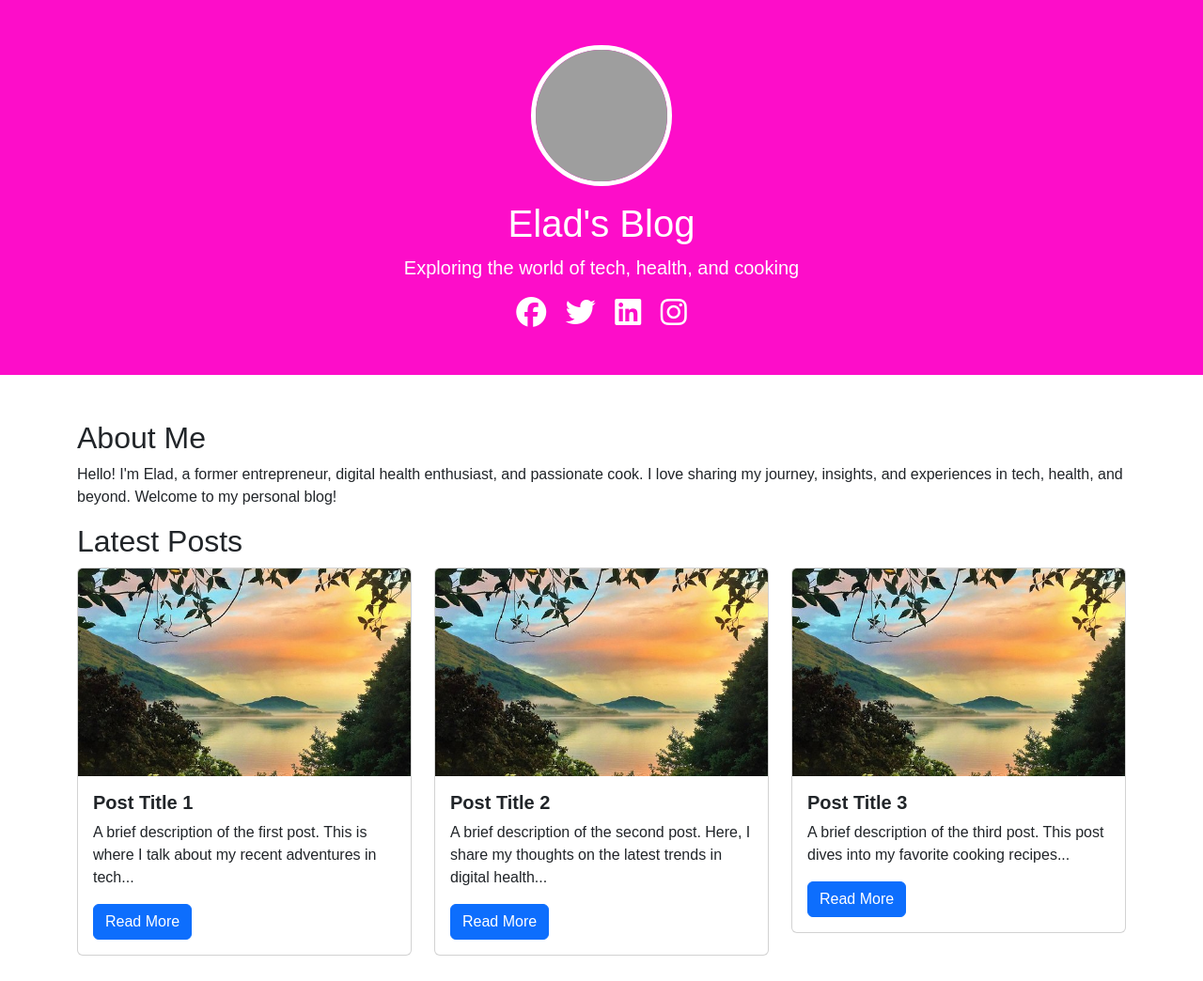
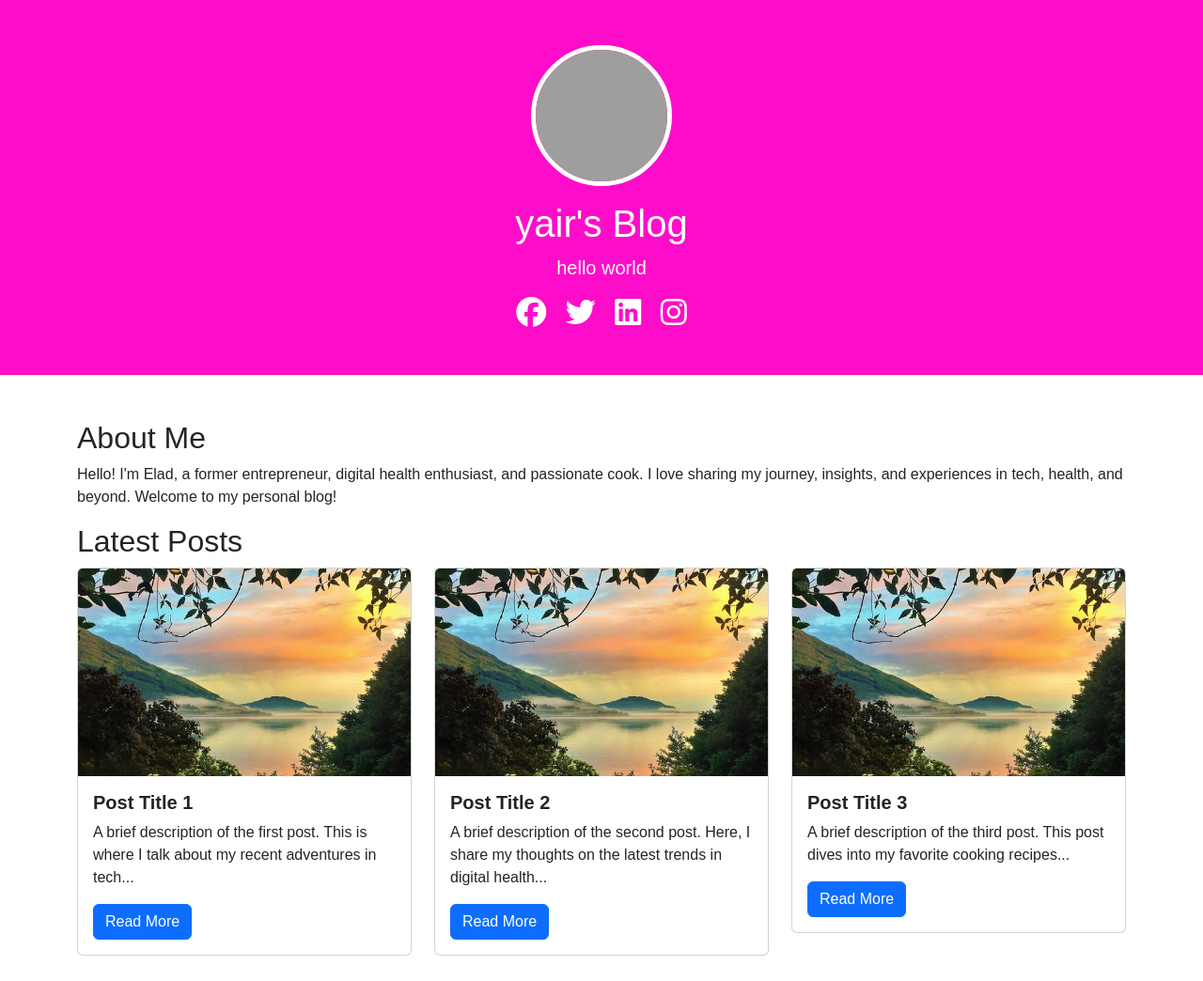
Before and after one commit to yairlevenberg/Blog-leason, a website: page public/index.html in a window 1280 px wide. Shown: the top 1044 px of the page at 94% size. Drawn offline with nearby package versions, Linux system fonts and the light colour scheme; grey boxes are pictures that could not be loaded; a script that the page names is missing.

Commit message:
update the header

```diff
--- a/public/index.html
+++ b/public/index.html
@@ -11,8 +11,8 @@
     <header class="text-white text-center py-5">
         <div class="container">
             <img src="images/elad-profile.png" alt="Elad's Photo" class="rounded-circle mb-3" width="150" height="150">
-            <h1>Elad's Blog</h1>
-            <p class="lead">Exploring the world of tech, health, and cooking</p>
+            <h1>yair's Blog</h1>
+            <p class="lead">hello world</p>
             <!-- Social media links -->
             <div class="social-links mt-3">
                 <a href="https://www.facebook.com" class="text-white me-3" target="_blank"><i class="fab fa-facebook fa-2x"></i></a>
```
